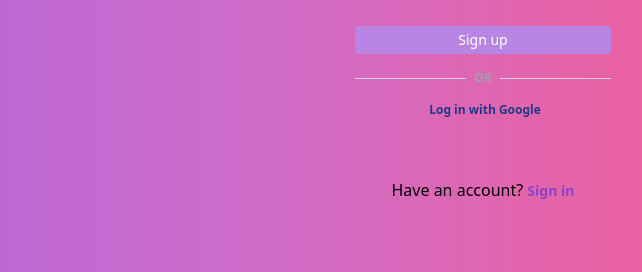
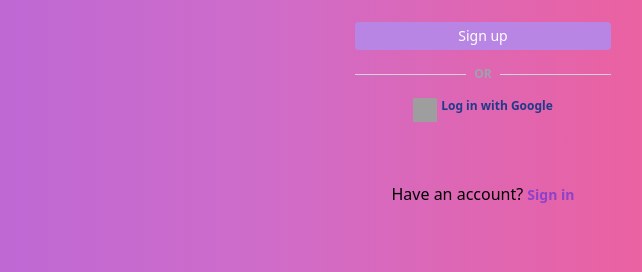
Before and after one commit to sfernandez93/pet-go, a React (Create React App) app: page / in a window 1280 px wide. Shown: the part 372-644 px from the top of the page, without its empty margins (157-799 px from the left). Built offline with nearby package versions, Linux system fonts and the light colour scheme; grey boxes are pictures that could not be loaded.

Commit message:
feat: create login components

```diff
--- /dev/null
+++ b/src/components/LoginChangeAccount.js
@@ -0,0 +1,39 @@
+import { useContext } from "react";
+import { LoginContext } from "../context/LoginContext";
+
+const LoginChangeAccount = () => {
+  const { hasAccount, setHasAccount } = useContext(LoginContext);
+
+  return (
+    <div className="text-center w-80 py-4">
+      {hasAccount ? (
+        <>
+          <p>
+            {" "}
+            Don't have an account?{" "}
+            <span
+              className="text-dark-violet text-sm font-semibold"
+              onClick={() => setHasAccount(!hasAccount)}
+            >
+              {" "}
+              Sign up
+            </span>
+          </p>
+        </>
+      ) : (
+        <>
+          <p>
+            Have an account?{" "}
+            <span
+              className="text-dark-violet text-sm font-semibold"
+              onClick={() => setHasAccount(!hasAccount)}
+            >
+              Sign in
+            </span>
+          </p>
+        </>
+      )}
+    </div>
+  );
+};
+export default LoginChangeAccount;
--- /dev/null
+++ b/src/components/LoginSpacedBar.js
@@ -0,0 +1,12 @@
+const LoginSpacedBar = () => {
+    return (
+        <div className="flex justify-evenly space-x-2 w-64 mt-4">
+          <span className="bg-gray-300 h-px flex-grow t-2 relative top-2"></span>
+          <span className="flex-none uppercase text-xs text-gray-400 font-semibold">
+            or
+          </span>
+          <span className="bg-gray-300 h-px flex-grow t-2 relative top-2"></span>
+        </div>
+    );
+  };
+  export default LoginSpacedBar;
--- /dev/null
+++ b/src/components/SignInGoogleButton/index.js
@@ -0,0 +1,17 @@
+import { useContext } from "react";
+import { LoginContext } from "../../context/LoginContext";
+import "./style.css";
+
+const SignInGoogleButton = () => {
+  const { handleLoginWithGoogle } = useContext(LoginContext);
+
+  return (
+    <button className="mt-4 flex" onClick={handleLoginWithGoogle}>
+      <div className="bg-no-repeat google-logo mr-1"></div>
+      <span className="text-xs text-blue-900 font-semibold">
+        Log in with Google
+      </span>
+    </button>
+  );
+};
+export default SignInGoogleButton;
--- /dev/null
+++ b/src/components/SignInGoogleButton/style.css
@@ -0,0 +1,4 @@
+.google-logo {
+    background: url("https://flixable.com/images/google.svg") no-repeat;
+    padding: 12px;
+  }
--- a/src/views/SignIn.js
+++ b/src/views/SignIn.js
@@ -1,25 +1,16 @@
-import React, { useRef, useEffect, useContext } from "react";
-import { getAuth } from "firebase/auth";
-// import "./style.css";
+import React, { useRef, useContext } from "react";
+
 import { LoginContext } from "../context/LoginContext";
 import SignInUpButton from "../components/SignInUpButton";
 import LoginInput from "../components/LoginInput";
 import LoginError from "../components/LoginError";
+import SignInGoogleButton from "../components/SignInGoogleButton";
+import LoginSpacedBar from "../components/LoginSpacedBar";
+import LoginChangeAccount from "../components/LoginChangeAccount";
 
 const SignIn = (setUser) => {
-  const {
-    handleLoginWithGoogle,
-    setHasAccount,
-    handleSignUp,
-    handleLogin,
-    hasAccount,
-    emailError,
-    passwordError,
-    email,
-    setEmail,
-    password,
-    setPassword,
-  } = useContext(LoginContext);
+  const { emailError, passwordError, email, setEmail, password, setPassword } =
+    useContext(LoginContext);
   const emailRef = useRef();
   const passwordRef = useRef();
 
@@ -45,49 +36,10 @@ const SignIn = (setUser) => {
           <LoginError error={passwordError}></LoginError>
           <SignInUpButton></SignInUpButton>
         </div>
-        <div className="flex justify-evenly space-x-2 w-64 mt-4">
-          <span className="bg-gray-300 h-px flex-grow t-2 relative top-2"></span>
-          <span className="flex-none uppercase text-xs text-gray-400 font-semibold">
-            or
-          </span>
-          <span className="bg-gray-300 h-px flex-grow t-2 relative top-2"></span>
-        </div>
-        <button className="mt-4 flex" onClick={handleLoginWithGoogle}>
-          <div className="bg-no-repeat google-logo mr-1"></div>
-          <span className="text-xs text-blue-900 font-semibold">
-            Log in with Google
-          </span>
-        </button>
+        <LoginSpacedBar></LoginSpacedBar>
+        <SignInGoogleButton></SignInGoogleButton>
       </div>
-      <div className="text-center w-80 py-4">
-        {hasAccount ? (
-          <>
-            <p>
-              {" "}
-              Don't have an account?{" "}
-              <span
-                className="text-dark-violet text-sm font-semibold"
-                onClick={() => setHasAccount(!hasAccount)}
-              >
-                {" "}
-                Sign up
-              </span>
-            </p>
-          </>
-        ) : (
-          <>
-            <p>
-              Have an account?{" "}
-              <span
-                className="text-dark-violet text-sm font-semibold"
-                onClick={() => setHasAccount(!hasAccount)}
-              >
-                Sign in
-              </span>
-            </p>
-          </>
-        )}
-      </div>
+      <LoginChangeAccount></LoginChangeAccount>
     </div>
   );
 };
```
